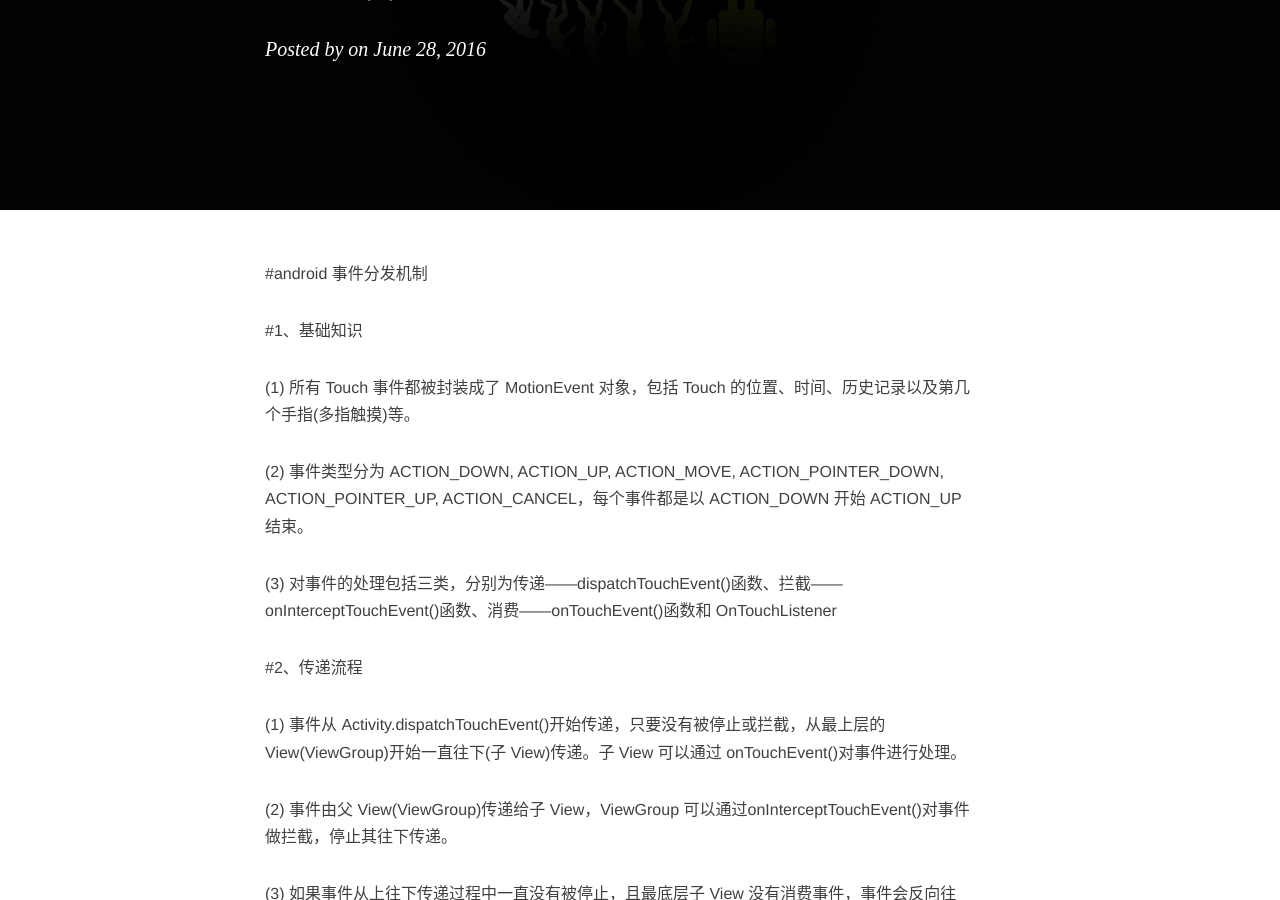
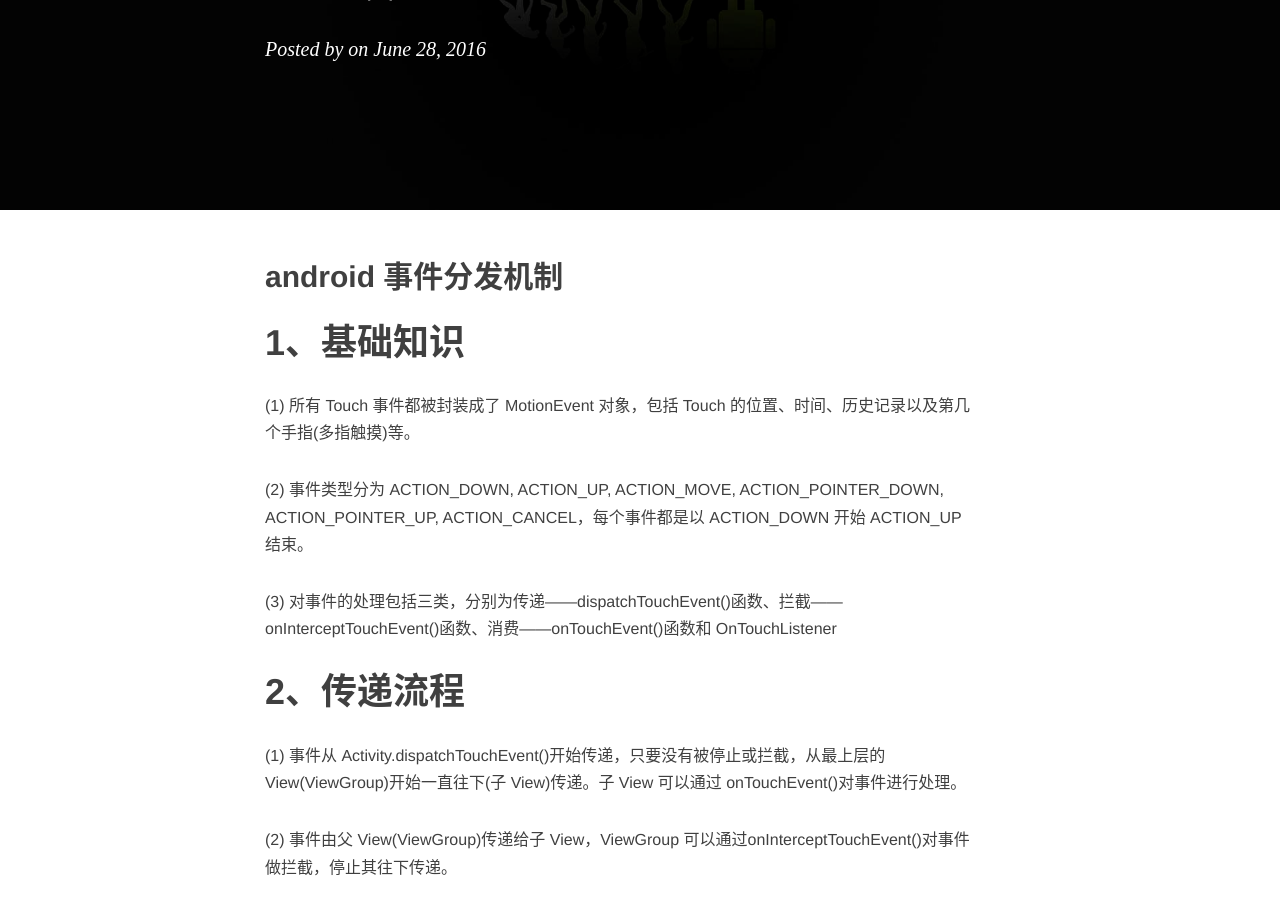
Before and after one commit to kennyhui/kennyhui.github.io, a Jekyll site: the page built from _posts/2016-06-28-android-toucheEvent.markdown, in a window 1280 px wide and 900 px high, scrolled down 313 px. Built offline with Jekyll 4.4.1, drawn with Linux system fonts in a browser that asks for light colours; nearby versions of some CDN libraries; comment, search, counter and statistics services are not loaded.

```diff
--- a/_posts/2016-06-28-android-toucheEvent.markdown
+++ b/_posts/2016-06-28-android-toucheEvent.markdown
@@ -11,10 +11,10 @@ tags:
 
 
 
-#android 事件分发机制
+## android 事件分发机制
 
 
-#1、基础知识
+# 1、基础知识
 
  (1) 所有 Touch 事件都被封装成了 MotionEvent 对象，包括 Touch 的位置、时间、历史记录以及第几个手指(多指触摸)等。
 
@@ -25,7 +25,7 @@ tags:
 
 
 
-#2、传递流程
+# 2、传递流程
 
 (1) 事件从 Activity.dispatchTouchEvent()开始传递，只要没有被停止或拦截，从最上层的 View(ViewGroup)开始一直往下(子 View)传递。子 View 可以通过 onTouchEvent()对事件进行处理。
 
```
